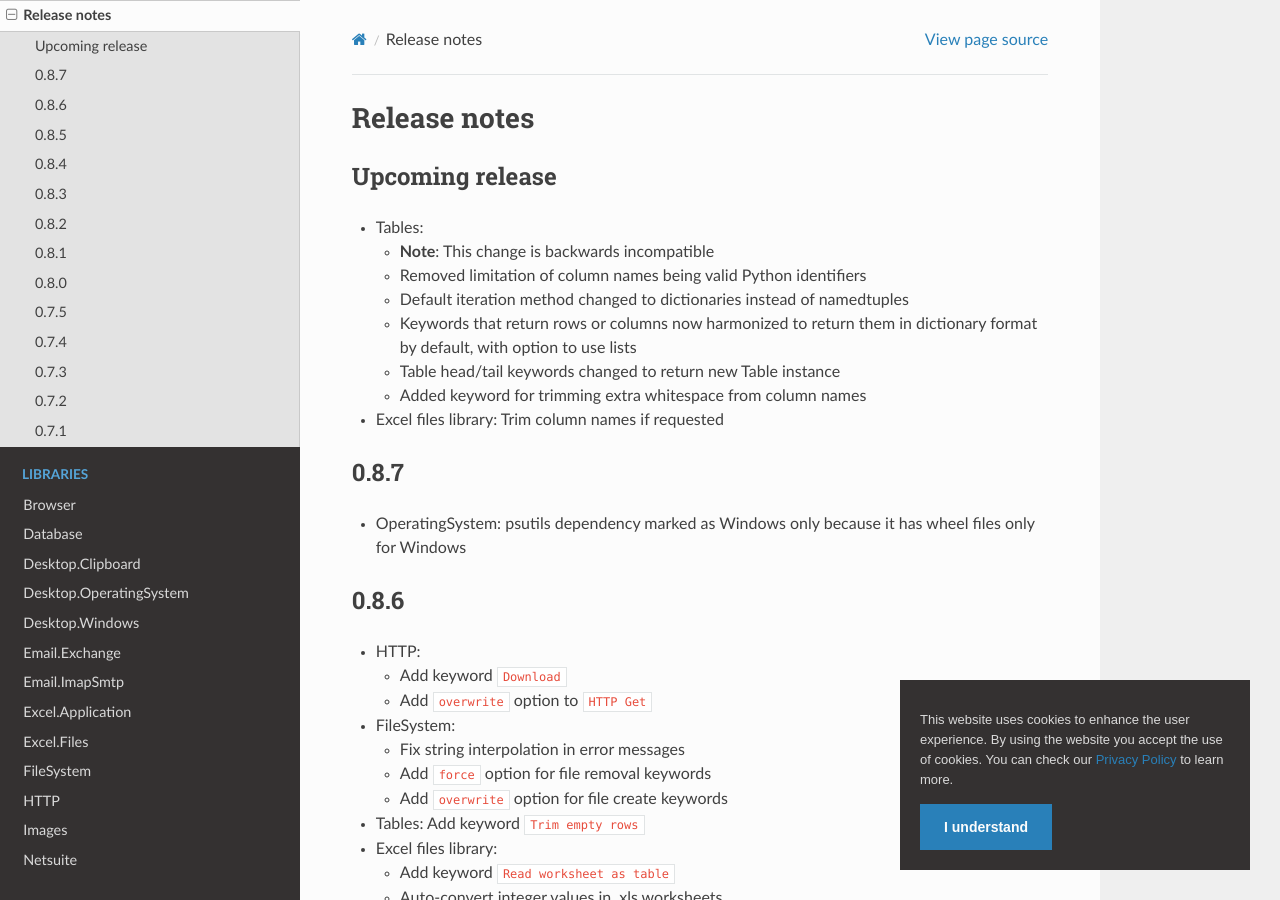
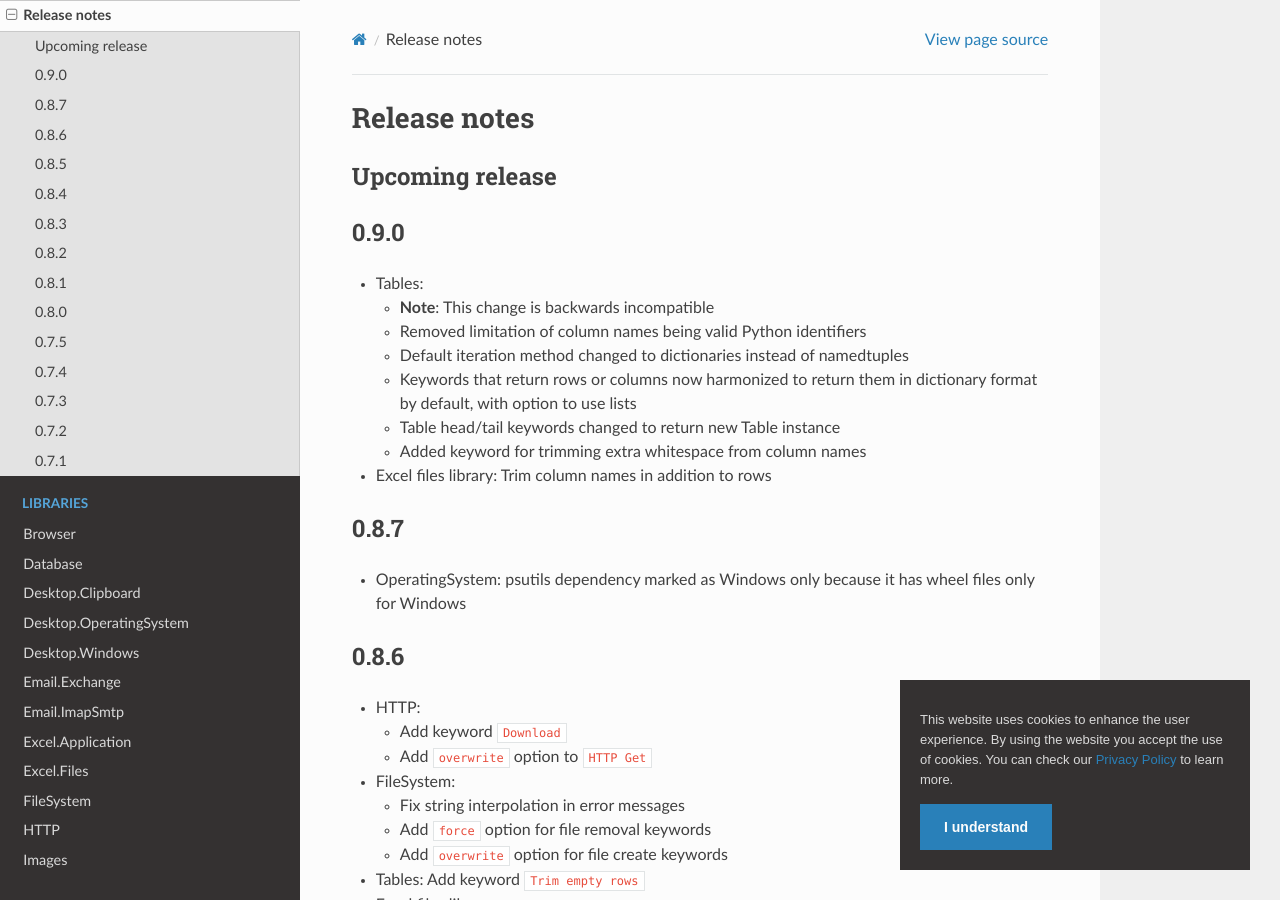
Before and after one commit to coderprovider/Framework-RPA, a Sphinx documentation site: the page built from docs/source/releasenotes.rst, in a window 1280 px wide and 900 px high. Built offline with Sphinx 7.4.7 and the Read the Docs theme 2.0.0, drawn with Linux system fonts in a browser that asks for light colours; pages that are not in the unit, such as notebooks, are missing from menus.

Commit message:
release: 0.9.0

```diff
--- a/docs/source/releasenotes.rst
+++ b/docs/source/releasenotes.rst
@@ -3,6 +3,9 @@ Release notes
 
 Upcoming release
 ----------------
+
+0.9.0
+-----
 
 - Tables:
 
@@ -14,16 +17,16 @@ Upcoming release
   - Table head/tail keywords changed to return new Table instance
   - Added keyword for trimming extra whitespace from column names
 
-- Excel files library: Trim column names if requested
+- Excel files library: Trim column names in addition to rows
 
 0.8.7
---------------
+-----
 
 - OperatingSystem: psutils dependency marked as Windows only because
   it has wheel files only for Windows
 
 0.8.6
---------------
+-----
 
 - HTTP:
 
@@ -43,7 +46,7 @@ Upcoming release
   - Auto-convert integer values in .xls worksheets
 
 0.8.5
---------------
+-----
 
 - PDF: Add ``encrypt_pdf`` and ``add_pages_to_source_pdf`` keywords.
 - Windows: Add aliases for element locators,
@@ -52,48 +55,48 @@ Upcoming release
 - Tables: Fix missing cell values for sanitized columns
 
 0.8.4
---------------
+-----
 
 - Fix: PDF ``template_html_to_pdf`` keyword
 
 0.8.3
---------------
+-----
 
 - Fix: Windows ``drag_and_drop`` keyword
 - New library: Netsuite
 - PDF: add new keywords
 
 0.8.2
---------------
+-----
 
 - Windows: Add keyword for clicking image templates
 - Windows: Add keyword for drag and drop
 
 0.8.1
---------------
+-----
 
 - Browser: Fix ``open_available_browser`` kw parameter bug
 
 0.8.0
---------------
+-----
 
 - New library: Salesforce
 - New library: Database
 
 0.7.5
---------------
+-----
 
 - ImapSmtp: Separate how IMAP and SMTP are handled in the library
 - Windows: Improve documentation for keys
 - Browser: Manage webdrivermanager download error
 
 0.7.4
---------------
+-----
 
 - Browser: Restructure how driver downloads and logging are handled
 
 0.7.3
---------------
+-----
 
 - Browser: Detect Chrome and chromedriver versions. Download driver if they differ
 - Images: Don't template match same region multiple times
--- a/pyproject.toml
+++ b/pyproject.toml
@@ -1,6 +1,6 @@
 [tool.poetry]
 name = "rpa-framework"
-version = "0.8.7"
+version = "0.9.0"
 description = "A collection of tools and libraries for RPA"
 authors = [
 	"RPA Framework <rpafw@robocorp.com>",
```
